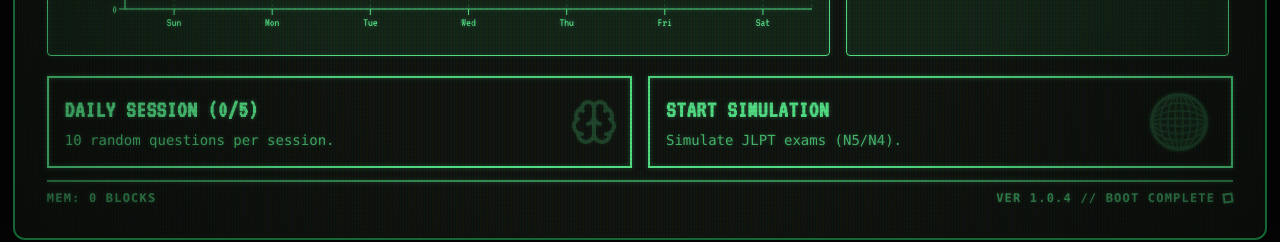
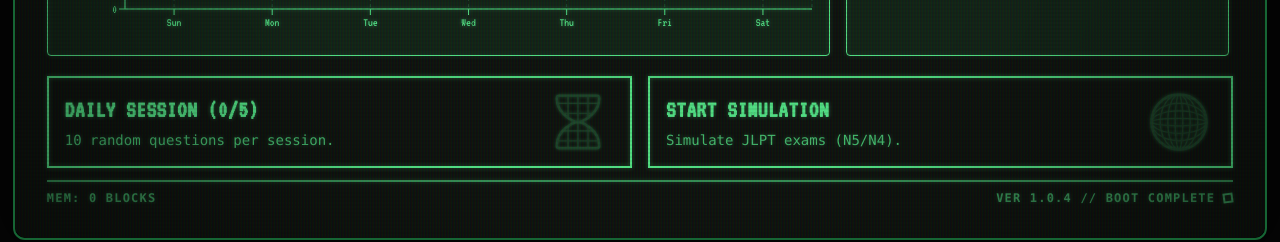
Before and after one commit to Emmjeyyyy/kanji-terminal, a React (Vite) app: page / in a window 1280 px wide. Shown: the part 552-794 px from the top of the page. Built offline with nearby package versions, Linux system fonts and the light colour scheme.

Commit message:
feat: Add hourglass icon for SRS
Introduces a custom hourglass icon component to visually represent the spaced repetition system (SRS) and its time-based nature. This enhances the application's visual language and provides a thematic element for learning progress.

```diff
--- a/App.tsx
+++ b/App.tsx
@@ -6,7 +6,7 @@
 import { AppState, UserProgress, QuizQuestion, KanjiData, QuizType } from './types';
 import { kanjiList } from './data/kanji';
 import { getDueItems } from './utils/srs';
-import { Home, Book, Brain, Settings, Power, Lock } from 'lucide-react';
+import { Home, Book, Settings, Power, Lock } from 'lucide-react';
 
 // Custom Grid Sphere Globe Icon Component
 const GridGlobeIcon = ({ size = 32, className, style }: { size?: number | string, className?: string, style?: React.CSSProperties }) => (
@@ -57,6 +57,67 @@
       <ellipse cx="64" cy="64" rx="44" ry="30"/>
       <ellipse cx="64" cy="64" rx="44" ry="18"/>
       <ellipse cx="64" cy="64" rx="44" ry="6"/>
+    </g>
+  </svg>
+);
+
+// Custom Grid Hourglass Icon Component
+const GridHourglassIcon = ({ size = 32, className, style }: { size?: number | string, className?: string, style?: React.CSSProperties }) => (
+<svg
+    xmlns="http://www.w3.org/2000/svg"
+    viewBox="0 0 128 128"
+    role="img"
+    aria-label="Grid hourglass icon"
+    height={size}
+    className={className}
+    style={style}
+  >
+    <defs>
+      <filter id="hg-glow" x="-60%" y="-60%" width="220%" height="220%">
+        <feGaussianBlur stdDeviation="2.8" result="blur"/>
+        <feMerge>
+          <feMergeNode in="blur"/>
+          <feMergeNode in="SourceGraphic"/>
+        </feMerge>
+      </filter>
+
+      <radialGradient id="hg-halo" cx="50%" cy="50%" r="60%">
+        <stop offset="0%" stopColor="currentColor" stopOpacity="0.18"/>
+        <stop offset="55%" stopColor="currentColor" stopOpacity="0.08"/>
+        <stop offset="100%" stopColor="currentColor" stopOpacity="0"/>
+      </radialGradient>
+
+      <clipPath id="hg-clip">
+          <path d="M34 22 H94 C94 22 98 22 98 26 C98 52 70 64 64 64 C58 64 30 52 30 26 C30 22 34 22 34 22 Z M34 106 H94 C94 106 98 106 98 102 C98 76 70 64 64 64 C58 64 30 76 30 102 C30 106 34 106 34 106 Z" />
+      </clipPath>
+    </defs>
+
+
+    {/* Outer Hourglass */}
+    <path
+        d="M34 22 H94 C94 22 98 22 98 26 C98 52 70 64 64 64 C58 64 30 52 30 26 C30 22 34 22 34 22 Z M34 106 H94 C94 106 98 106 98 102 C98 76 70 64 64 64 C58 64 30 76 30 102 C30 106 34 106 34 106 Z"
+        fill="none"
+        stroke="currentColor"
+        strokeWidth="4"
+        filter="url(#hg-glow)"
+        strokeLinejoin="round"
+        strokeLinecap="round"
+    />
+
+    {/* Grid Lines */}
+    <g clipPath="url(#hg-clip)" stroke="currentColor" strokeWidth="2" fill="none" filter="url(#hg-glow)" opacity="0.9">
+        {/* Verticals */}
+        <line x1="48" y1="10" x2="48" y2="118" />
+        <line x1="64" y1="10" x2="64" y2="118" />
+        <line x1="80" y1="10" x2="80" y2="118" />
+
+        {/* Horizontals Top */}
+        <line x1="10" y1="34" x2="118" y2="34" />
+        <line x1="10" y1="50" x2="118" y2="50" />
+
+        {/* Horizontals Bottom */}
+        <line x1="10" y1="78" x2="118" y2="78" />
+        <line x1="10" y1="94" x2="118" y2="94" />
     </g>
   </svg>
 );
@@ -412,8 +473,8 @@
                         disabled={isDailyLimitReached}
                         className={`group relative border-2 border-current p-3 md:p-4 text-left transition-all duration-300 overflow-hidden ${isDailyLimitReached ? 'opacity-50 cursor-not-allowed border-current/30' : 'hover:bg-[var(--theme-color)] hover:text-black hover:shadow-[0_0_30px_var(--theme-color)] active:scale-[0.99]'}`}
                     >
-                        <div className={`absolute top-2 right-0 p-2 md:p-3 transition-opacity ${isDailyLimitReached ? 'opacity-10' : 'opacity-20 group-hover:opacity-10'}`}>
-                            {isDailyLimitReached ? <Lock size={32} className="md:w-12 md:h-12" /> : <Brain size={34} className="md:w-12 md:h-12" />}
+                        <div className={`absolute -top-2 right-0 p-2 md:p-3 transition-opacity ${isDailyLimitReached ? 'opacity-10' : 'opacity-20 group-hover:opacity-10'}`}>
+                            {isDailyLimitReached ? <Lock size={32} className="md:w-12 md:h-12" /> : <GridHourglassIcon size={48} className="md:w-20 md:h-20" />}
                         </div>
                         <h2 className="text-lg md:text-2xl font-bold mb-1 tracking-wide">
                             {isDailyLimitReached ? 'DAILY LIMIT REACHED' : `DAILY SESSION (${sessionsDone}/5)`}
```
